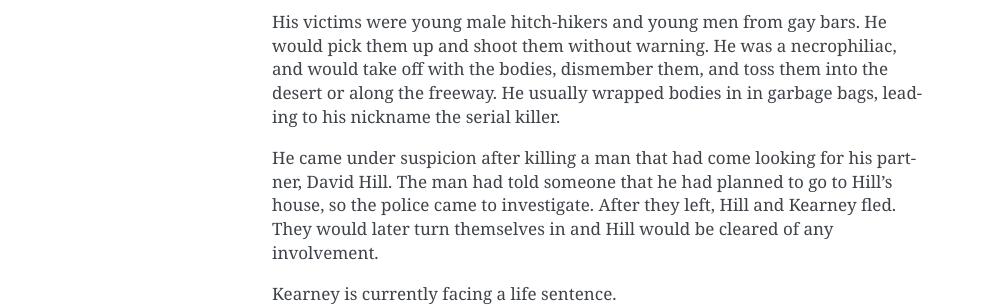
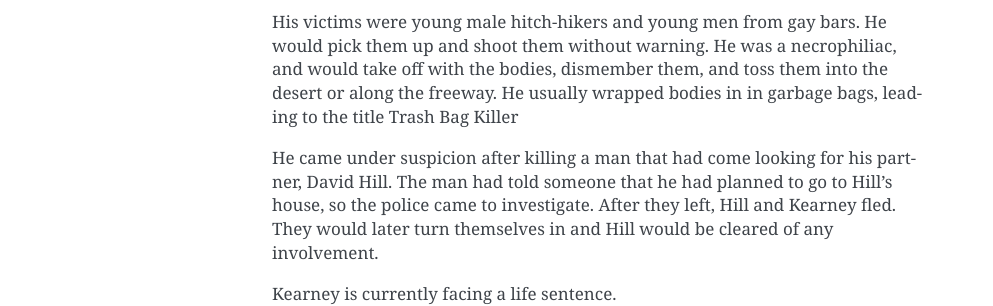
Before and after one commit to GeoSau/serial_killers, a Sphinx documentation site: the page built from source/patrick_kearney/index.rst, in a window 1280 px wide. Shown: the part 359-665 px from the top of the page, without its empty margins (148-1141 px from the left). Built offline with Sphinx 7.4.7, drawn with Linux system fonts in a browser that asks for light colours.

```diff
--- a/source/andrei_chikatilo/index.rst
+++ b/source/andrei_chikatilo/index.rst
@@ -24,9 +24,9 @@ Chikatilo's crimes are believed to have been a form of sexual release, as the
 hydrocephalus hindered his ability to maintain an erection and staining his
 sexual relations. His victims were often young, found and befriended at bus
 stops and train stations before being led to their deaths in nearby wooded areas.
-He used a knife to mutilate his victims, often removing sexual organs and or eyes.
+He used a knife to mutilate his victims, often removing sexual organs and/or eyes.
 
 During his court case in April 1992, he was held in an iron cage, separating him
-from the family of his many victims. He was found guilty of 52 of 53 murders
-that he was charged with. The sentence for each was death and he was executed
+from the family of his many victims. He was found guilty of 52 of the 53 murders
+he was charged with. The sentence for each murder was death and he was executed
 on Valentine's Day in 1994.
--- a/source/patrick_kearney/index.rst
+++ b/source/patrick_kearney/index.rst
@@ -12,10 +12,20 @@ Cause of Death Still living
 
 
 
-Kearney, born in 1940, had a relatively normal childhood. Being a thin and sickly-looking child, he was the victim of bullying. Compared to many other serial killers, this isn't anything particularly extraordinary.
+Kearney, born in 1940, had a relatively normal childhood. Being a thin and
+sickly-looking child, he was the victim of bullying. Compared to many other
+serial killers, this isn't anything particularly extraordinary.
 
-His victims were young male hitch-hikers and young men from gay bars. He would pick them up and shoot them without warning. He was a necrophiliac, and would take off with the bodies, dismember them, and toss them into the desert or along the freeway. He usually wrapped bodies in in garbage bags, leading to his nickname the serial killer.
+His victims were young male hitch-hikers and young men from gay bars. He would
+pick them up and shoot them without warning. He was a necrophiliac, and would
+take off with the bodies, dismember them, and toss them into the desert or along
+the freeway. He usually wrapped bodies in in garbage bags, leading to the title
+Trash Bag Killer
 
-He came under suspicion after killing a man that had come looking for his partner, David Hill. The man had told someone that he had planned to go to Hill's house, so the police came to investigate. After they left, Hill and Kearney fled. They would later turn themselves in and Hill would be cleared of any involvement.
+He came under suspicion after killing a man that had come looking for his
+partner, David Hill. The man had told someone that he had planned to go to
+Hill's house, so the police came to investigate. After they left, Hill and
+Kearney fled. They would later turn themselves in and Hill would be cleared of
+any involvement.
 
 Kearney is currently facing a life sentence.
```
Also changed, not shown: source/charles_cullen/index.rst (+6 -6 lines), source/dennis_rader/index.rst (+18 -4 lines), source/dennis_rader/dennis_rader.jpg (added).
